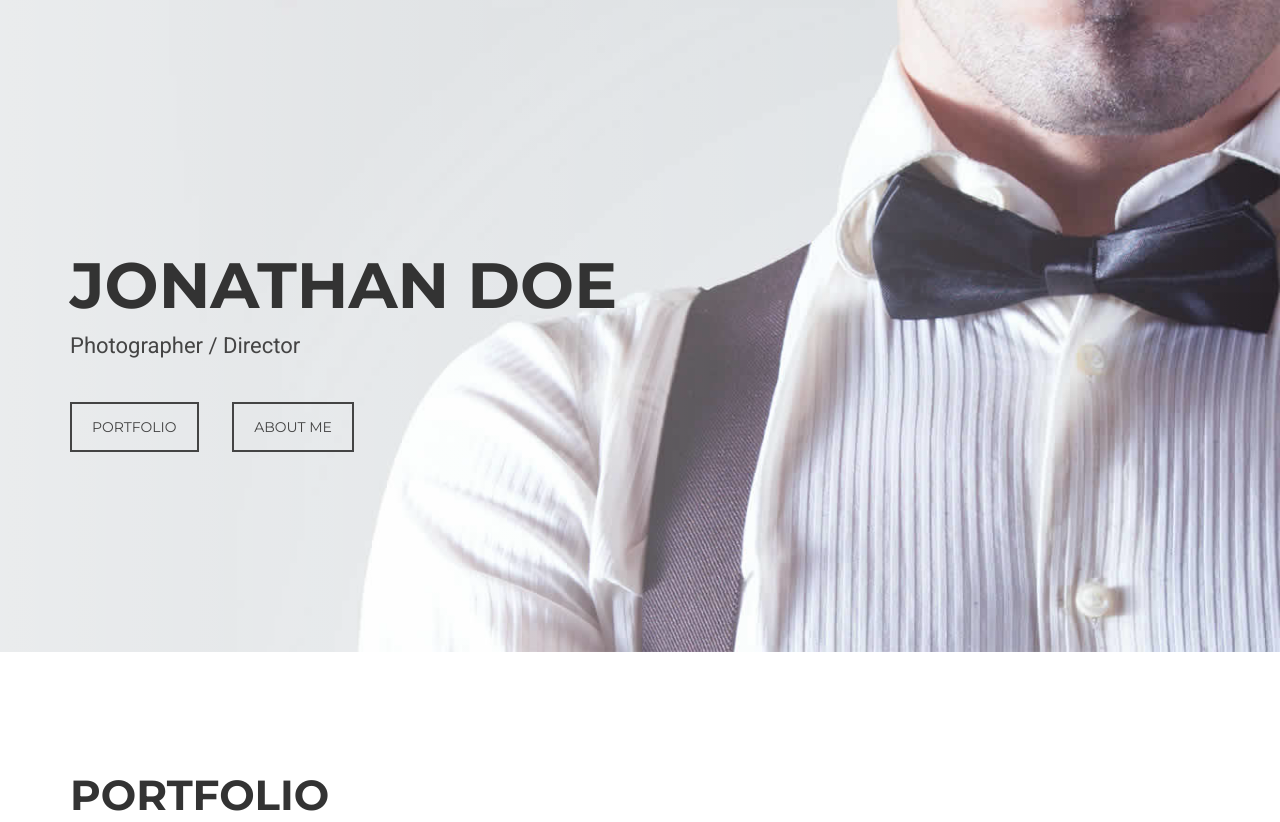
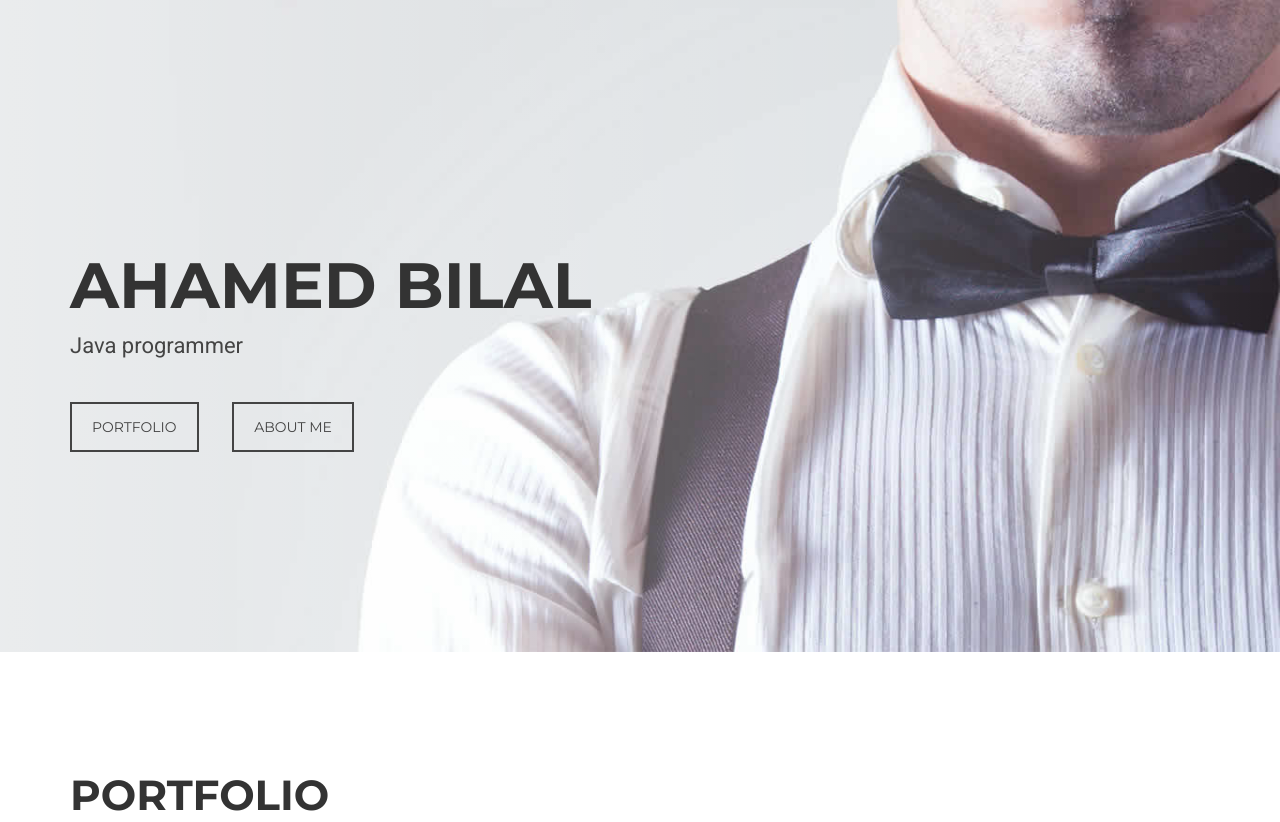
Before and after one commit to AhamedBilal/abcoder, a plain HTML site: page index.html in a window 1280 px wide. Shown: the top 822 px of the page. Drawn offline with Linux system fonts and the light colour scheme.

Commit message:
Update index.html

```diff
--- a/index.html
+++ b/index.html
@@ -3,7 +3,7 @@
 <head>
 <meta charset="utf-8">
 <meta name="viewport" content="width=device-width, initial-scale=1">
-<title>Jonathan Doe - Photographer / Director</title>
+<title>Ahamed Bilal - Java programmer</title>
 <meta name="description" content="">
 <meta name="author" content="">
 
@@ -42,8 +42,8 @@
         <div class="row">
           <div class="col-xs-12 col-md-8">
             <div class="intro-text">
-              <h1>Jonathan Doe</h1>
-              <p>Photographer / Director</p>
+              <h1>Ahamed Bilal</h1>
+              <p>Java programmer</p>
               <a href="#portfolio" class="btn btn-custom btn-lg page-scroll">Portfolio</a> <a href="#contact" class="btn btn-custom btn-lg page-scroll">About Me</a> </div>
           </div>
         </div>
@@ -361,7 +361,7 @@
 </div>
 <div id="footer">
   <div class="container">
-    <p>&copy; 2016 Jonathan Doe. All rights reserved.</p>
+    <p>&copy; 2018 Ahamed Bilal. All rights reserved.</p>
   </div>
 </div>
 <script type="text/javascript" src="js/jquery.1.11.1.js"></script>
```
